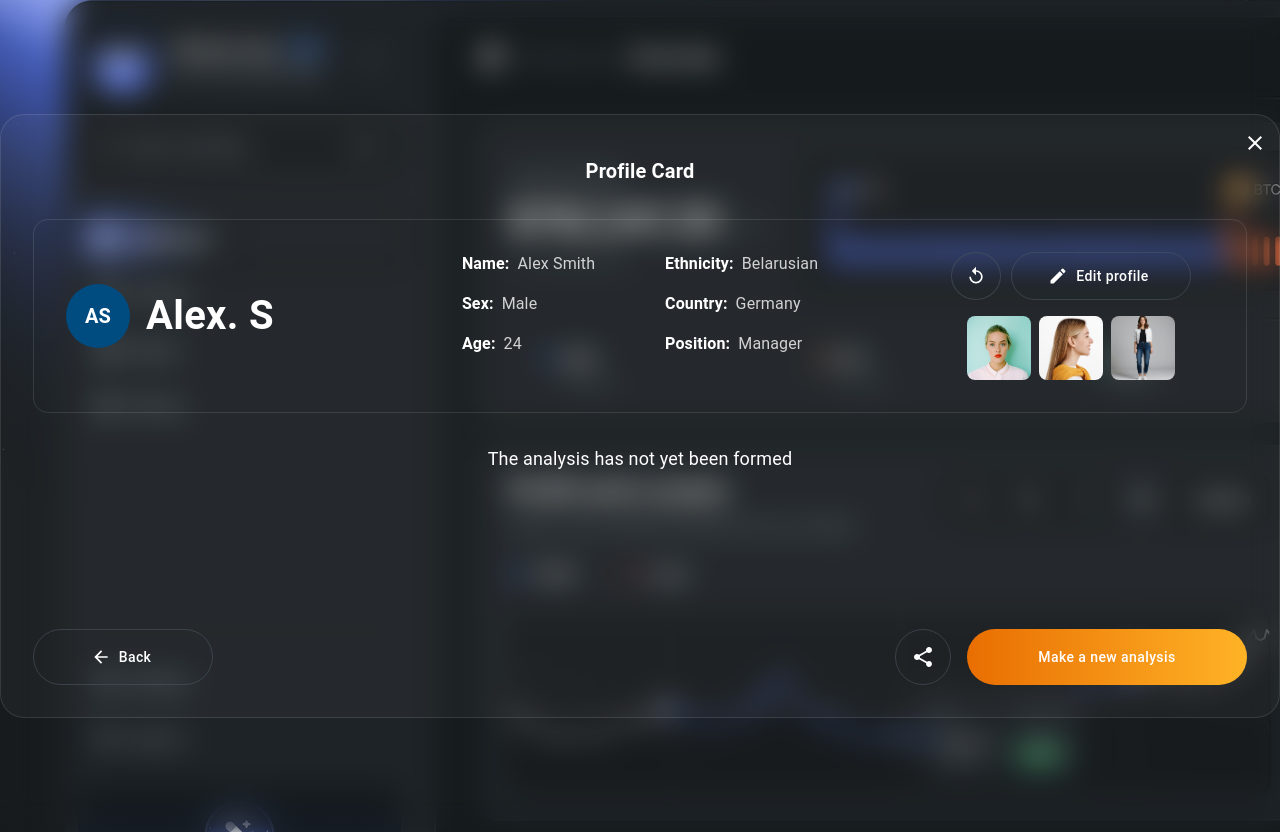
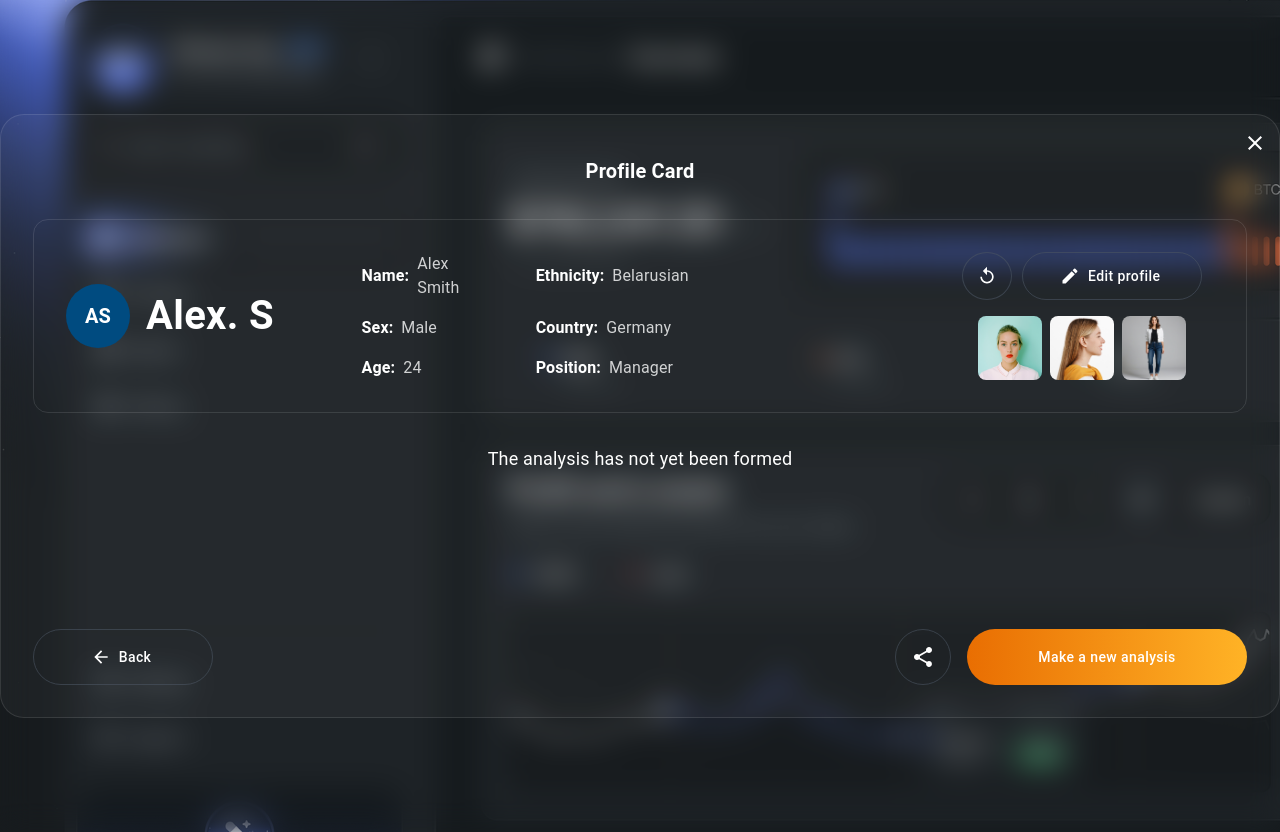
Before and after one commit to OscarCode9/card-profile, a React (Vite) app: page / in a window 1280 px wide. Built offline with nearby package versions, Linux system fonts and the light colour scheme.

Commit message:
fix margin

```diff
--- a/src/UI/Components/ProfileCard/ProfileCard.style.tsx
+++ b/src/UI/Components/ProfileCard/ProfileCard.style.tsx
@@ -31,7 +31,7 @@ export const Card = styled(Box)`
 export const ProfileAvatar = styled(Box)`
   width: 64px;
   height: 64px;
-  background-color: #004B80;
+  background-color: #004b80;
   border-radius: 50%;
   display: flex;
   align-items: center;
@@ -153,7 +153,7 @@ export const styles = {
     position: "absolute",
     color: "white",
     bottom: "35px",
-    right: "-25px"
+    right: "-25px",
   },
 
   mainContentContainer: {
@@ -183,6 +183,7 @@ export const styles = {
     display: "grid",
     gridTemplateColumns: "repeat(2, 1fr)",
     gap: "16px 50px",
+    marginRight: "20%",
   },
 
   rightColumn: {
--- a/src/UI/Components/ProfileCard/ProfileCard.tsx
+++ b/src/UI/Components/ProfileCard/ProfileCard.tsx
@@ -56,7 +56,6 @@ const ProfileCard = () => {
               </Typography>
             </Box>
 
-            <Box>
               <Box sx={styles.detailsGrid}>
                 {[
                   { label: "Name", value: profile.name },
@@ -72,7 +71,6 @@ const ProfileCard = () => {
                   </DetailItem>
                 ))}
               </Box>
-            </Box>
 
             <Box sx={styles.rightColumn}>
               <div style={styles.editButtonsContainer}>
```
